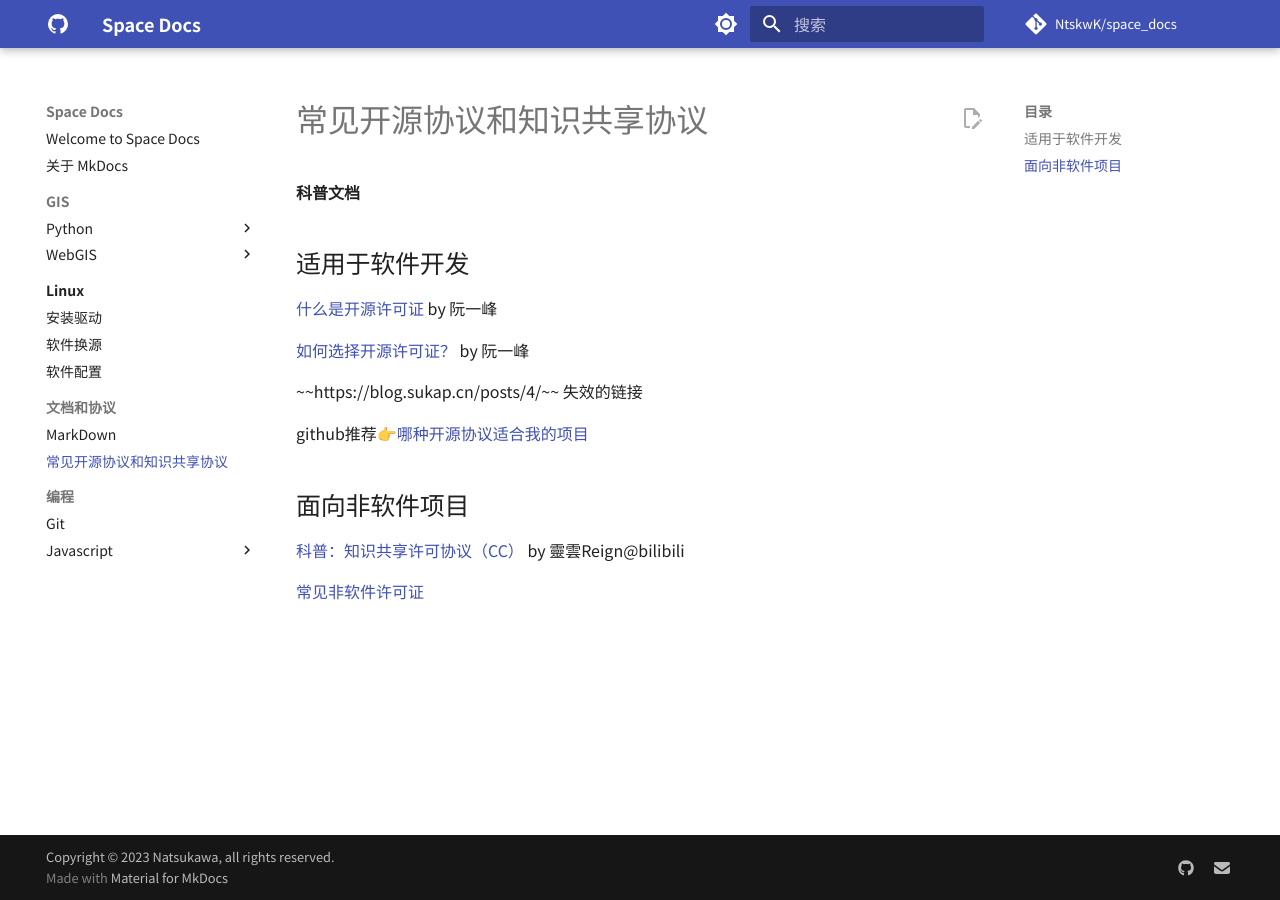
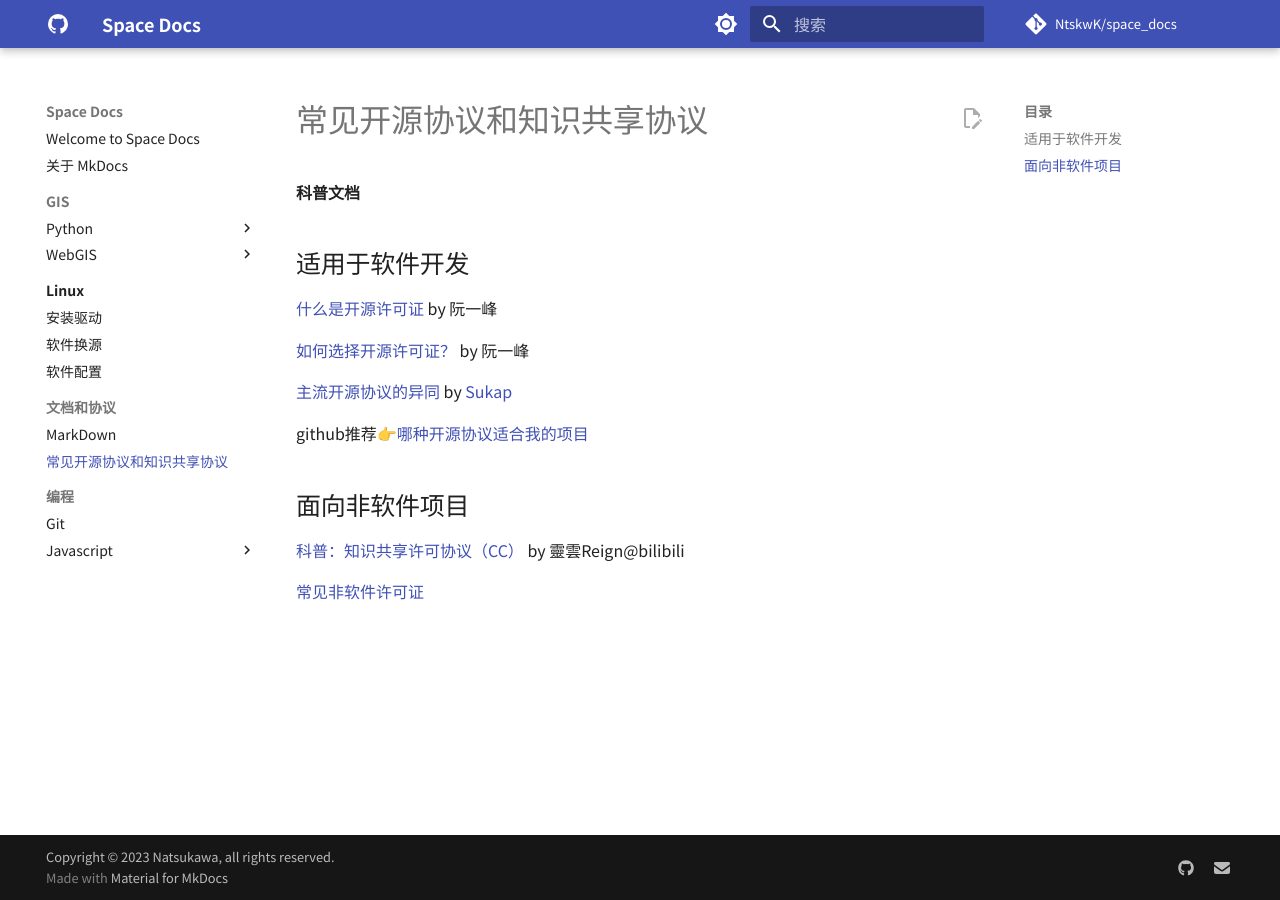
Before and after one commit to NtskwK/space_docs, an MkDocs documentation site: the page built from docs/文档和协议/开源协议和知识共享协议.md, in a window 1280 px wide. Built offline with MkDocs 1.6.1 and Material for MkDocs 9.7.7, drawn with Linux system fonts in a browser that asks for light colours; comment, search, counter and statistics services are not loaded.

Commit message:
docs: fix broken link in open source guide

```diff
--- a/docs/文档和协议/开源协议和知识共享协议.md
+++ b/docs/文档和协议/开源协议和知识共享协议.md
@@ -8,7 +8,7 @@
 
 [如何选择开源许可证？](https://www.ruanyifeng.com/blog/2011/05/how_to_choose_free_software_licenses.html) by 阮一峰
 
-~~https://blog.sukap.cn/posts/4/~~ 失效的链接
+[主流开源协议的异同](https://blog.sukap.cn/posts/4/) by [Sukap](https://sukap.cn/)
 
 github推荐👉[哪种开源协议适合我的项目](https://opensource.guide/legal/#which-open-source-license-is-appropriate-for-my-project)
 
```
